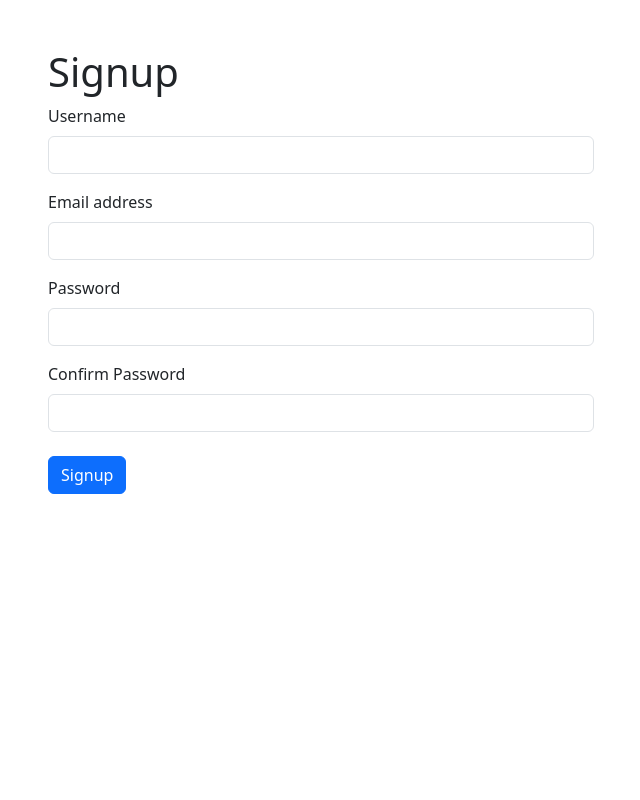
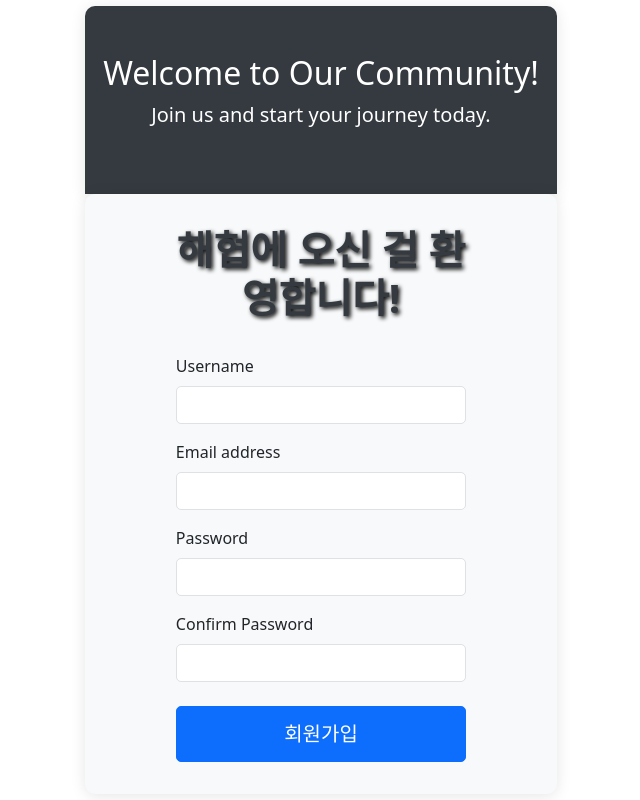
Before and after one commit to jinbepirate/haehyup-front, a React (Vite) app: page /signup in a window 1280 px wide. Shown: the whole page, without its empty margins (319-959 px from the left). Built offline with nearby package versions, Linux system fonts and the light colour scheme.

Commit message:
feat: 랜딩 페이지 애니메이션 추가

```diff
--- a/src/routes/MainPage.css
+++ b/src/routes/MainPage.css
@@ -1,15 +1,20 @@
 @keyframes gradientBackground {
   0% {
-    background-color: #83b5f6;
+    background-color: #09425d;
   }
   50% {
-    background-color: #7283e4;
+    background-color: #21dbdb;
   }
   100% {
-    background-color: #334ec6;
+    background-color: #1aacac;
   }
 }
-
+.main-page img {
+  max-width: 25%;
+  height: auto;
+  margin-bottom: 30px; /* Space between the image and the content below */
+  border-radius: 50%;
+}
 .button-container {
   display: flex;
   flex-direction: column;
@@ -24,4 +29,21 @@
   justify-content: center;
   align-items: center;
   animation: gradientBackground 15s ease infinite; /* Apply the animation */
+  /* background: url("src/img/haehyup-logo.jpg") no-repeat center center fixed;
+  background-size: cover; */
+  font-family: "Noto Sans KR", sans-serif;
 }
+h1 {
+  text-shadow: 2px 2px 4px #000;
+}
+.btn-flat {
+  background-color: purple;
+  color: white;
+  border-radius: 20px; /* 모서리 둥글게 */
+  transition: transform 0.2s; /* 호버 시 변환 효과를 위해 */
+}
+
+.btn-flat:hover {
+  transform: scale(1.05); /* 버튼을 약간 확대 */
+  background-color: #5e17eb; /* 호버 시 색상 변경 */
+}
--- /dev/null
+++ b/src/routes/MainPageBack.scss
@@ -0,0 +1,76 @@
+html,
+body {
+  height: 100%;
+}
+
+html {
+  background: #eee;
+}
+
+body {
+  display: flex;
+  justify-content: center;
+  align-items: center;
+}
+
+.box {
+  width: 100%;
+  height: 100%;
+  border-radius: 5px;
+  box-shadow: 0 2px 30px rgba(black, 0.2);
+  background: lighten(#f0f4c3, 10%);
+  position: relative;
+  overflow: hidden;
+  transform: translate3d(0, 0, 0);
+}
+
+.wave {
+  opacity: 0.4;
+  position: absolute;
+  top: 3%;
+  left: 50%;
+  background: #0af;
+  width: 500px;
+  height: 500px;
+  margin-left: -250px;
+  margin-top: -250px;
+  transform-origin: 50% 48%;
+  border-radius: 43%;
+  animation: drift 3000ms infinite linear;
+}
+
+.wave.-three {
+  animation: drift 5000ms infinite linear;
+}
+
+.wave.-two {
+  animation: drift 7000ms infinite linear;
+  opacity: 0.1;
+  background: yellow;
+}
+
+.box:after {
+  content: "";
+  display: block;
+  left: 0;
+  top: 0;
+  width: 100%;
+  height: 100%;
+  background: linear-gradient(
+    to bottom,
+    rgba(#e8a, 1),
+    rgba(#def, 0) 80%,
+    rgba(white, 0.5)
+  );
+  z-index: 11;
+  transform: translate3d(0, 0, 0);
+}
+
+@keyframes drift {
+  from {
+    transform: rotate(0deg);
+  }
+  from {
+    transform: rotate(360deg);
+  }
+}
--- /dev/null
+++ b/src/routes/board/signup/Signup.css
@@ -0,0 +1,55 @@
+/* Signup.css */
+
+.container {
+  background-color: #f8f9fa;
+  padding: 2rem;
+  border-radius: 10px;
+  box-shadow: 0 2px 15px rgba(0, 0, 0, 0.1);
+}
+
+.signup-header {
+  text-align: center;
+  margin-bottom: 2rem;
+}
+
+.signup-header h1 {
+  font-size: 2.5rem;
+  font-weight: bold;
+  color: #343a40;
+}
+
+.signup-form {
+  margin-top: 2rem;
+}
+
+.signup-form .form-control {
+  border-radius: 5px;
+}
+
+.signup-form .btn-primary {
+  width: 100%;
+  padding: 0.75rem;
+  font-size: 1.25rem;
+  border-radius: 5px;
+}
+
+.signup-form .btn-primary:hover {
+  background-color: #0056b3;
+  border-color: #0056b3;
+}
+
+.signup-banner {
+  background-color: #343a40;
+  color: #ffffff;
+  padding: 3rem;
+  text-align: center;
+  border-radius: 10px 10px 0 0;
+}
+
+.signup-banner h2 {
+  font-size: 2rem;
+}
+
+.signup-banner p {
+  font-size: 1.25rem;
+}
--- a/src/routes/board/signup/signup.jsx
+++ b/src/routes/board/signup/signup.jsx
@@ -1,5 +1,6 @@
 import React, { useState } from "react";
 import { Form, Button, Container, Row, Col, Alert } from "react-bootstrap";
+import "./Signup.css";
 
 export default function Signup() {
   const [formData, setFormData] = useState({
@@ -37,12 +38,26 @@ export default function Signup() {
   };
 
   return (
-    <Container>
-      <Row className="justify-content-md-center mt-5">
-        <Col md={6}>
-          <h1>Signup</h1>
+    <div className="signup-page">
+      <Container className="signup-banner">
+        <h2>Welcome to Our Community!</h2>
+        <p>Join us and start your journey today.</p>
+      </Container>
+      <Container className="container">
+        <Row className="justify-content-md-center">
+          <Col md={8}>
+            <div className="signup-header">
+              <h1>
+                <b>해협에 오신 걸 환영합니다!</b>
+              </h1>
+            </div>
             {error && <Alert variant="danger">{error}</Alert>}
-          <Form noValidate validated={validated} onSubmit={handleSubmit}>
+            <Form
+              noValidate
+              validated={validated}
+              onSubmit={handleSubmit}
+              className="signup-form"
+            >
               <Form.Group controlId="formBasicUsername">
                 <Form.Label>Username</Form.Label>
                 <Form.Control
@@ -100,11 +115,12 @@ export default function Signup() {
               </Form.Group>
 
               <Button variant="primary" type="submit" className="mt-4">
-              Signup
+                회원가입
               </Button>
             </Form>
           </Col>
         </Row>
       </Container>
+    </div>
   );
 }
--- a/src/routes/page.jsx
+++ b/src/routes/page.jsx
@@ -3,14 +3,20 @@ import { Link } from "react-router-dom";
 import Button from "react-bootstrap/Button";
 import { CSSTransition } from "react-transition-group";
 import "./MainPage.css";
+import "./MainPageBack.scss";
 
 export default function MainPage() {
   return (
     <>
-      <CSSTransition in={true} appear={true} timeout={800} classNames="fade">
+      {/* <CSSTransition in={true} appear={true} timeout={800} classNames="fade"> */}
+      <div className="box">
+        <div className="wave"></div>
+        <div className="wave -three"></div>
+        <div className="wave -two"></div>
         <div className="main-page">
+          <img src="src\img\haehyup-logo.jpg" />
           <h1>
-            <b style={{ color: "blue" }}>Study with HaeHyup</b>
+            <b style={{ color: "white" }}>Study with HaeHyup</b>
           </h1>
           <style type="text/css">
             {`
@@ -18,8 +24,13 @@ export default function MainPage() {
       .btn-flat {
         background-color: purple;
         color: white;
+        border-radius: 20px; /* 모서리 둥글게 */
+        transition: transform 0.2s; /* 호버 시 변환 효과를 위해 */
       }
-
+      .btn-flat:hover {
+        transform: scale(1.05); /* 버튼을 약간 확대 */
+        background-color: #5e17eb; /* 호버 시 색상 변경 */
+      }
       .btn-xxl {
         padding: 1rem 1.5rem;
         font-size: 1.5rem;
@@ -43,7 +54,8 @@ export default function MainPage() {
             </Button>
           </div>
         </div>
-      </CSSTransition>
+      </div>
+      {/* </CSSTransition> */}
     </>
   );
 }
```
Also changed, not shown: package.json (+36 -0 lines), 1 other file (tests, documents, lock files or other folders). Lines whose indentation alone changed are shown as unchanged.
